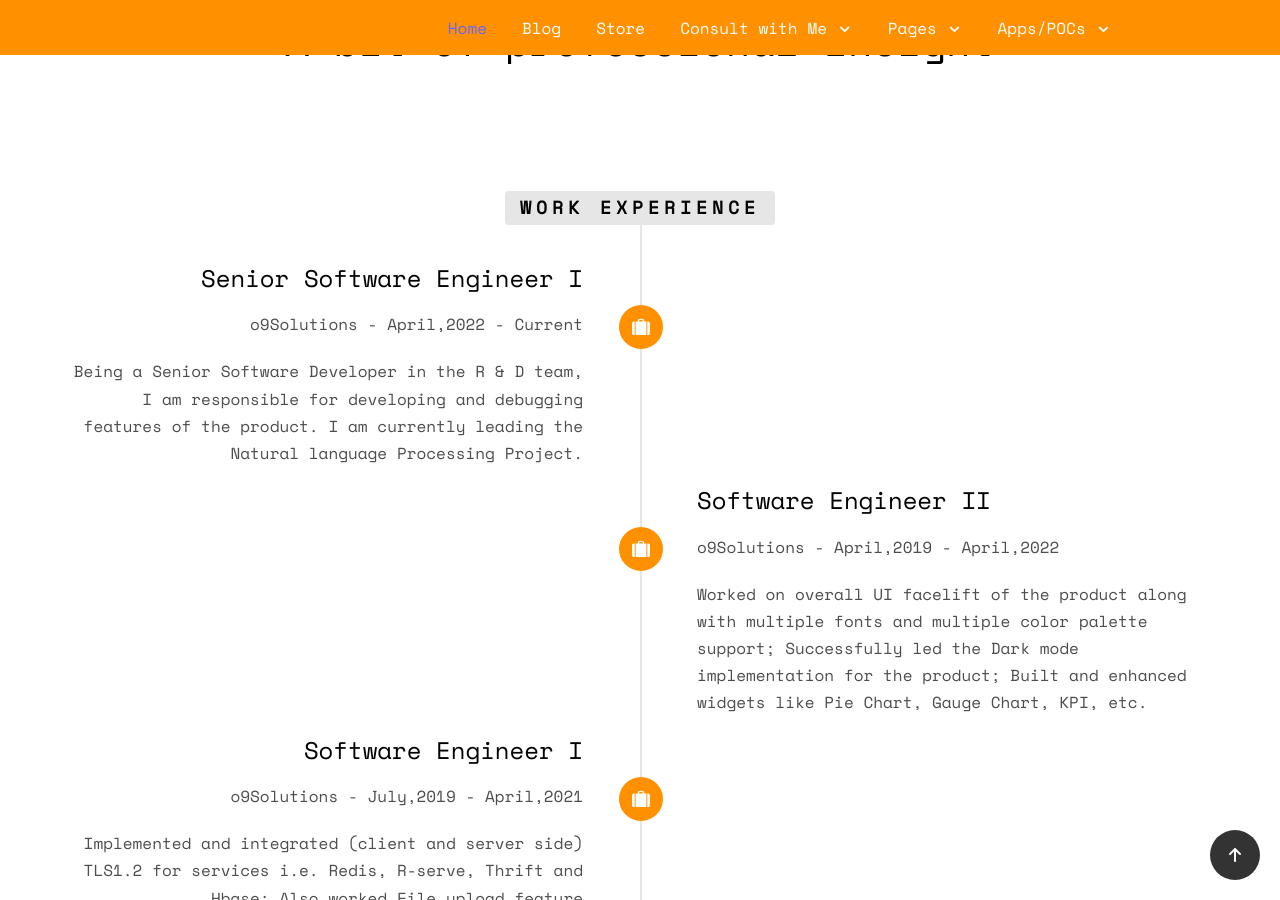
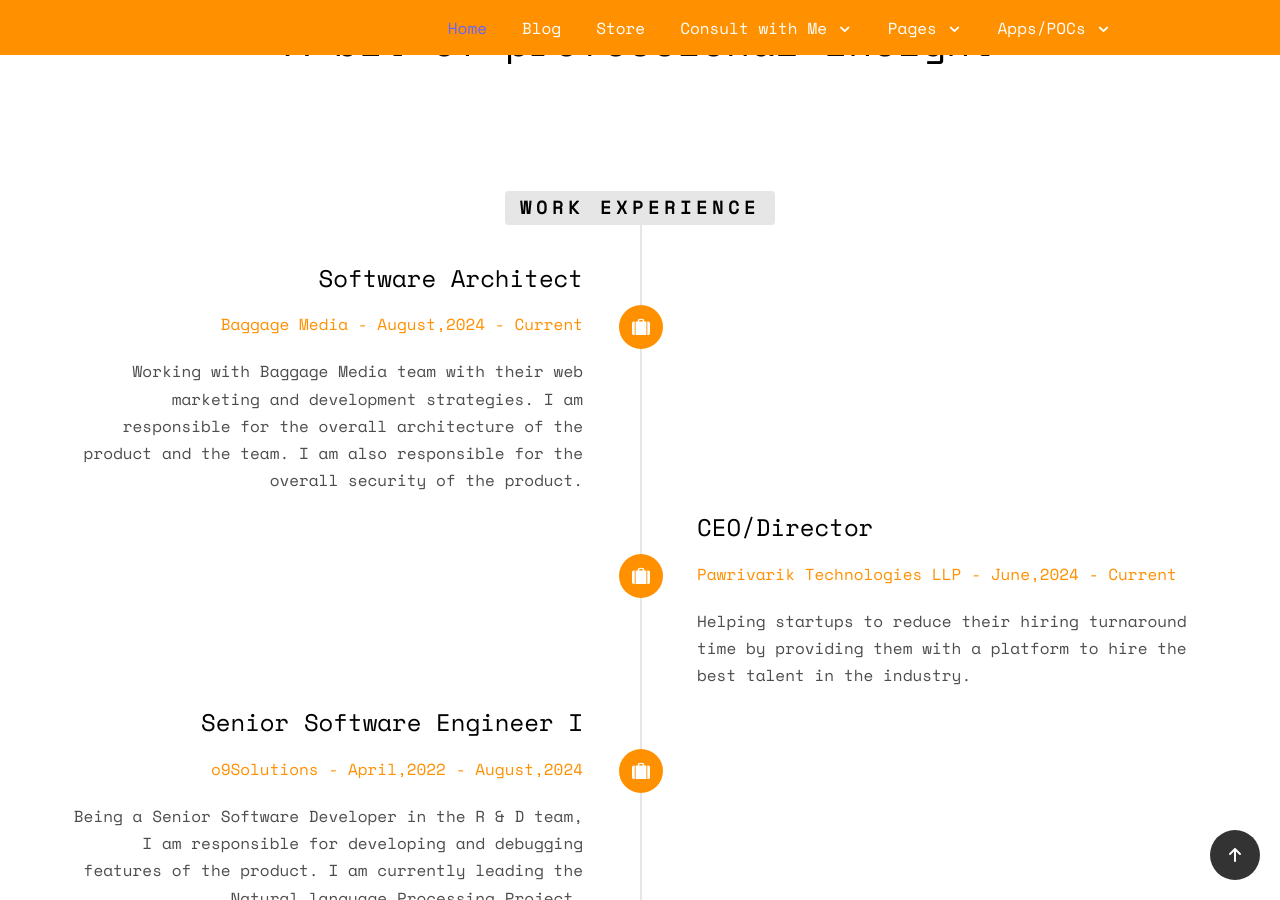
Before and after one commit to sirius93/sirius93.github.io, a Jekyll site: the page index.html, which Jekyll copies as it is, in a window 1280 px wide and 900 px high, scrolled down 2035 px. Built offline with Jekyll 4.4.1, drawn with Linux system fonts in a browser that asks for light colours; some web fonts are replaced; some of the changed text lies outside the part shown.

Commit message:
updated data

```diff
--- a/index.html
+++ b/index.html
@@ -244,7 +244,7 @@
 				<div class="col-md-4">
 					<ul class="info">
 						<li><span class="first-block">Full Name:</span><span class="second-block">Nandan Kumar</span></li>
-						<li><span class="first-block">Phone:</span><span class="second-block">+91-9304926357</span></li>
+						<li><span class="first-block">Phone:</span><span class="second-block">+91-6364505016</span></li>
 						<li><span class="first-block">Email:</span><span class="second-block"><a href="mailto:connect@nandan.dev">connect@nandan.dev</a></span></li>
 					</ul>
 				</div>
@@ -263,7 +263,7 @@
 							<li><a title="Linkedin" target="_blank" href="https://www.linkedin.com/in/nandank93/"><i class="icon-linkedin2"></i></a></li>
 							<li><a title="Instagram" target="_blank" href="https://www.instagram.com/nandandotdev"><i class="icon-instagram"></i></a></li>
 							<li><a title="Github" target="_blank" href="https://github.com/sirius93"><i class="icon-github"></i></a></li>
-							<li><a title="Whatsapp Me" target="_blank" href="https://wa.me/919304926357"><i class="icon-whatsapp"></i></a></li>
+							<li><a title="Whatsapp Me" target="_blank" href="https://wa.me/916364505016"><i class="icon-whatsapp"></i></a></li>
 						</ul>
 					</p>
 				</div>
@@ -288,8 +288,34 @@
 							<div class="timeline-badge"><i class="icon-suitcase"></i></div>
 							<div class="timeline-panel">
 								<div class="timeline-heading">
+									<h3 class="timeline-title">Software Architect</h3>
+									<span class="company"><a href="https://baggagemedia.com" target="_blank">Baggage Media - August,2024 - Current</a></span>
+								</div>
+								<div class="timeline-body">
+									<p>Working with Baggage Media team with their web marketing and development strategies. I am responsible for the overall architecture of the product and the team. I am also responsible for the overall security of the product.
+										</p>
+								</div>
+							</div>
+						</li>
+						<li class="animate-box timeline-inverted">
+							<div class="timeline-badge"><i class="icon-suitcase"></i></div>
+							<div class="timeline-panel">
+								<div class="timeline-heading">
+									<h3 class="timeline-title">CEO/Director</h3>
+									<span class="company"><a href="https://pawrivarik.com" target="_blank">Pawrivarik Technologies LLP - June,2024 - Current</a></span>
+								</div>
+								<div class="timeline-body">
+									<p>Helping startups to reduce their hiring turnaround time by providing them with a platform to hire the best talent in the industry.
+										</p>
+								</div>
+							</div>
+						</li>
+						<li class="animate-box timeline-unverted">
+							<div class="timeline-badge"><i class="icon-suitcase"></i></div>
+							<div class="timeline-panel">
+								<div class="timeline-heading">
 									<h3 class="timeline-title">Senior Software Engineer I</h3>
-									<span class="company">o9Solutions - April,2022 - Current</span>
+									<span class="company"><a href="https://o9solutions.com" target="_blank">o9Solutions - April,2022 - August,2024</a></span>
 								</div>
 								<div class="timeline-body">
 									<p>Being a Senior Software Developer in the R & D team, I am responsible for
@@ -304,7 +330,7 @@
 							<div class="timeline-panel">
 								<div class="timeline-heading">
 									<h3 class="timeline-title">Software Engineer II</h3>
-									<span class="company">o9Solutions - April,2019 - April,2022</span>
+									<span class="company"><a href="https://o9solutions.com" target="_blank">o9Solutions - April,2019 - April,2022</a></span>
 								</div>
 								<div class="timeline-body">
 									<p>Worked on overall UI facelift of the product along with multiple fonts and multiple color palette
@@ -320,7 +346,7 @@
 							<div class="timeline-panel">
 								<div class="timeline-heading">
 									<h3 class="timeline-title">Software Engineer I</h3>
-									<span class="company">o9Solutions - July,2019 - April,2021</span>
+									<span class="company"><a href="https://o9solutions.com" target="_blank">o9Solutions - July,2019 - April,2021</a></span>
 								</div>
 								<div class="timeline-body">
 									<p> Implemented and integrated (client and server side) TLS1.2  for services
```
Also changed, not shown: other parts of index.html (+1 -1 lines), pages/Resume/latex-template-for-resume.md (+1 -1 lines), 2 other files.
